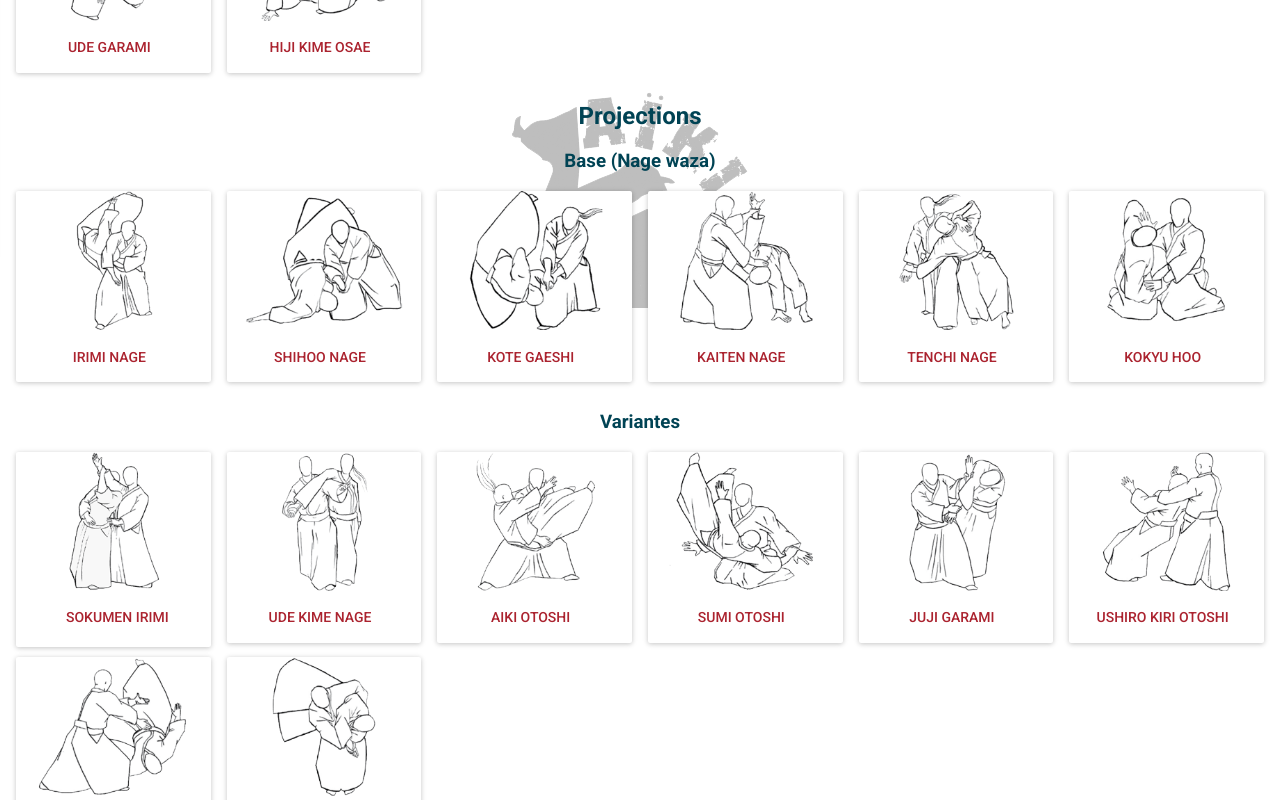
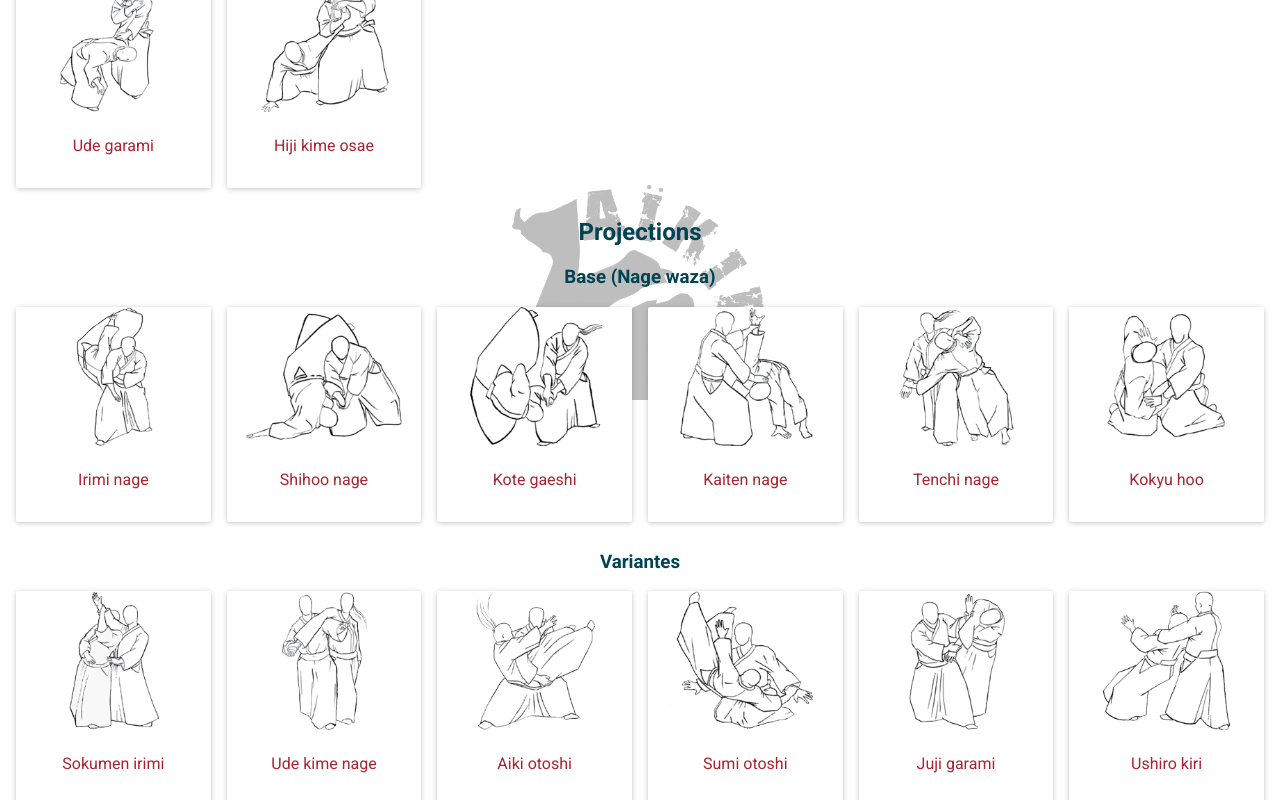
Before and after one commit to jbehuet/kihon, a React app: page / in a window 1280 px wide. Shown: the part 540-1340 px from the top of the page. Built offline with nearby package versions, Linux system fonts and the light colour scheme; what react-tap-event-plugin would draw is missing.

Commit message:
Edit sidenav and manifest

```diff
--- a/src/js/components/Main.jsx
+++ b/src/js/components/Main.jsx
@@ -1,6 +1,7 @@
 import React, {Component} from 'react';
 import Header from './common/Header';
-import Movements from './movements/Movements';
+import {Tabs, Tab} from 'material-ui/Tabs';
+import Techniques from './movements/Techniques';
 
 const styles = {
     app: {
@@ -45,13 +46,16 @@ class Main extends Component {
     }
 
     render() {
-        const containerStyle = (this.state.list ? {...styles.container} : {...styles.container, textAlign: 'center'});
         return (
             <div style={styles.app}>
                 <Header onClickChangeView={this.handleChangeDisplay.bind(this)} onChangeKyu={this.handleChangeKyu.bind(this)}></Header>
-                <div style={containerStyle}>
-                    <Movements list={this.state.list} kyu={this.state.kyu}></Movements>
-                </div>
+                  <Tabs style={styles.container}>
+                    <Tab label="Techniques">
+                      <Techniques list={this.state.list} kyu={this.state.kyu}></Techniques>
+                    </Tab>
+                    <Tab label="Attaques">
+                    </Tab>
+                  </Tabs>
             </div>
         );
     }
--- a/src/js/components/common/SideNav.jsx
+++ b/src/js/components/common/SideNav.jsx
@@ -3,6 +3,7 @@ import Drawer from 'material-ui/Drawer';
 import Divider from 'material-ui/Divider';
 import {RadioButton, RadioButtonGroup} from 'material-ui/RadioButton';
 import MenuItem from 'material-ui/MenuItem';
+import {List, ListItem} from 'material-ui/List';
 
 const styles = {
     header: {
@@ -48,15 +49,23 @@ class SideNav extends Component {
                 <MenuItem style={styles.header} disabled={true}>Aikido - 合気道</MenuItem>
                 <MenuItem onTouchTap={this.handleRequestChange.bind(this)}>Accueil</MenuItem>
                 <Divider/>
-                <MenuItem disabled={true}>Filtre</MenuItem>
-                <RadioButtonGroup name="belts" defaultSelected="0" onChange={this.handleChangeKyu.bind(this)}>
-                    <RadioButton value="5" label="5e Kyu" checkedIcon={< img src = 'images/belts/5e_kyu.png' width = "24" />} uncheckedIcon={< img src = 'images/belts/6e_kyu.png' width = "24" />} style={styles.radio}/>
-                    <RadioButton value="4" label="4e Kyu" checkedIcon={< img src = 'images/belts/4e_kyu.png' width = "24" />} uncheckedIcon={< img src = 'images/belts/6e_kyu.png' width = "24" />} style={styles.radio}/>
-                    <RadioButton value="3" label="3e Kyu" checkedIcon={< img src = 'images/belts/3e_kyu.png' width = "24" />} uncheckedIcon={< img src = 'images/belts/6e_kyu.png' width = "24" />} style={styles.radio}/>
-                    <RadioButton value="2" label="2e Kyu" checkedIcon={< img src = 'images/belts/2e_kyu.png' width = "24" />} uncheckedIcon={< img src = 'images/belts/6e_kyu.png' width = "24" />} style={styles.radio}/>
-                    <RadioButton value="1" label="1e Kyu" checkedIcon={< img src = 'images/belts/1e_kyu.png' width = "24" />} uncheckedIcon={< img src = 'images/belts/6e_kyu.png' width = "24" />} style={styles.radio}/>
-                    <RadioButton value="0" label="1e Dan" checkedIcon={< img src = 'images/belts/1e_dan.png' width = "24" />} uncheckedIcon={< img src = 'images/belts/6e_kyu.png' width = "24" />} style={styles.radio}/>
-                </RadioButtonGroup>
+                <List>
+                  <ListItem
+                    primaryText="Filtre"
+                    initiallyOpen={true}
+                    primaryTogglesNestedList={true}
+                    nestedItems={[
+                      <RadioButtonGroup key={1} name="belts" defaultSelected="0" onChange={this.handleChangeKyu.bind(this)} style={styles.radio}>
+                          <RadioButton value="5" label="5e Kyu" checkedIcon={< img src = 'images/belts/5e_kyu.png' width = "24" />} uncheckedIcon={< img src = 'images/belts/6e_kyu.png' width = "24" />}/>
+                          <RadioButton value="4" label="4e Kyu" checkedIcon={< img src = 'images/belts/4e_kyu.png' width = "24" />} uncheckedIcon={< img src = 'images/belts/6e_kyu.png' width = "24" />}/>
+                          <RadioButton value="3" label="3e Kyu" checkedIcon={< img src = 'images/belts/3e_kyu.png' width = "24" />} uncheckedIcon={< img src = 'images/belts/6e_kyu.png' width = "24" />}/>
+                          <RadioButton value="2" label="2e Kyu" checkedIcon={< img src = 'images/belts/2e_kyu.png' width = "24" />} uncheckedIcon={< img src = 'images/belts/6e_kyu.png' width = "24" />}/>
+                          <RadioButton value="1" label="1e Kyu" checkedIcon={< img src = 'images/belts/1e_kyu.png' width = "24" />} uncheckedIcon={< img src = 'images/belts/6e_kyu.png' width = "24" />}/>
+                          <RadioButton value="0" label="1e Dan" checkedIcon={< img src = 'images/belts/1e_dan.png' width = "24" />} uncheckedIcon={< img src = 'images/belts/6e_kyu.png' width = "24" />}/>
+                      </RadioButtonGroup>
+                    ]}
+                  />
+                </List>
                 <Divider/>
                 <MenuItem>A propos</MenuItem>
                 <div style={styles.footer}>© 2017 - Images propriétées de la FFAAA</div>
--- a/src/js/components/movements/Movements.jsx
+++ b/src/js/components/movements/Techniques.jsx
@@ -7,11 +7,16 @@ import FlatButton from 'material-ui/FlatButton';
 
 const styles = {
     card: {
-        marginBottom: '10px'
+        marginBottom: '10px',
+        textAlign: 'center'
+    },
+    title: {
+        color:'#AB232F',
+        fontSize: '16px'
     }
 };
 
-const tilesData = {
+const techniquesData = {
     immobilisations: {
         bases: [
             {
@@ -54,28 +59,23 @@ const tilesData = {
                 img: 'images/movements/Irimi_nage.png',
                 title: 'Irimi nage',
                 min: "5"
-          },
-          {
+            }, {
                 img: 'images/movements/Shihoo_nage.png',
                 title: 'Shihoo nage',
                 min: "5"
-          },
-          {
+            }, {
                 img: 'images/movements/Kote_gaeshi.png',
                 title: 'Kote gaeshi',
                 min: "4"
-          },
-          {
+            }, {
                 img: 'images/movements/Kaiten_nage.png',
                 title: 'Kaiten nage',
                 min: "4"
-          },
-          {
+            }, {
                 img: 'images/movements/Tenchi_nage.png',
                 title: 'Tenchi nage',
                 min: "4"
-          },
-          {
+            }, {
                 img: 'images/movements/Kokyu_hoo.png',
                 title: 'Kokyu hoo',
                 min: "5"
@@ -84,49 +84,42 @@ const tilesData = {
         variantes: [
             {
                 img: 'images/movements/Sokumen_irimi_nage.png',
-              title: 'Sokumen irimi nage',
+                title: 'Sokumen irimi',
                 min: "4"
-          },
-          {
+            }, {
                 img: 'images/movements/Ude_kime_nage.png',
                 title: 'Ude kime nage',
                 min: "4"
-          },
-          {
+            }, {
                 img: 'images/movements/Aiki_otoshi.png',
                 title: 'Aiki otoshi',
                 min: "2"
-          },
-          {
+            }, {
                 img: 'images/movements/Sumi_otoshi.png',
                 title: 'Sumi otoshi',
                 min: "2"
-          },
-          {
+            }, {
                 img: 'images/movements/Juji_garami.png',
                 title: 'Juji garami',
                 min: "2"
-          },
-          {
+            }, {
                 img: 'images/movements/Ushiro_kiri_otoshi.png',
-              title: 'Ushiro kiri otoshi',
+                title: 'Ushiro kiri',
                 min: "1"
-          },
-          {
+            }, {
                 img: 'images/movements/Kokyu_nage.png',
                 title: 'Kokyu nage',
                 min: "4"
-          },
-          {
+            }, {
                 img: 'images/movements/Koshi_nage.png',
                 title: 'Koshi nage',
                 min: "2"
-          },
+            }
         ]
     }
 };
 
-class Movements extends Component {
+class Techniques extends Component {
 
     constructor() {
         super();
@@ -138,16 +131,13 @@ class Movements extends Component {
         if (!this.props.list) {
             grid = <Grid fluid>
                 <Row>
-                    {tilesData[category][subCategory]
-                      .filter(title => Number(title.min) >= Number(this.props.kyu)).map((tile) => (
+                    {techniquesData[category][subCategory].filter(title => Number(title.min) >= Number(this.props.kyu)).map((tile) => (
                         <Col key={tile.img} xs={6} md={3} lg={2}>
                             <Card style={styles.card}>
                                 <CardMedia>
                                     <img src={tile.img}/>
                                 </CardMedia>
-                                <CardActions>
-                                    <FlatButton label={tile.title} labelPosition="after" primary={true}/>
-                                </CardActions>
+                                <CardTitle title={tile.title} titleStyle={styles.title} />
                             </Card>
                         </Col>
                     ))}
@@ -155,8 +145,7 @@ class Movements extends Component {
             </Grid>
         } else {
             grid = <List>
-                {tilesData[category][subCategory]
-                  .filter(title => Number(title.min) >= Number(this.props.kyu)).map((tile) => (
+                {techniquesData[category][subCategory].filter(title => Number(title.min) >= Number(this.props.kyu)).map((tile) => (
                     <ListItem key={tile.img} primaryText={tile.title} insetChildren={true} leftAvatar={< Avatar src = {
                         tile.img
                     } />}/>
@@ -168,8 +157,9 @@ class Movements extends Component {
     }
 
     render() {
+        const styleRoot = (this.props.list ? {textAlign: ''} : {textAlign: 'center'});
         return (
-            <div>
+            <div style={styleRoot}>
                 <h2>Immobilisations</h2>
                 <h3>Base (Osae waza)</h3>
                 {this.renderGrid('immobilisations', 'bases')}
@@ -185,4 +175,4 @@ class Movements extends Component {
     }
 }
 
-export default Movements
+export default Techniques
```
Also changed, not shown: public/manifest.json. Lines whose indentation alone changed are shown as unchanged.
